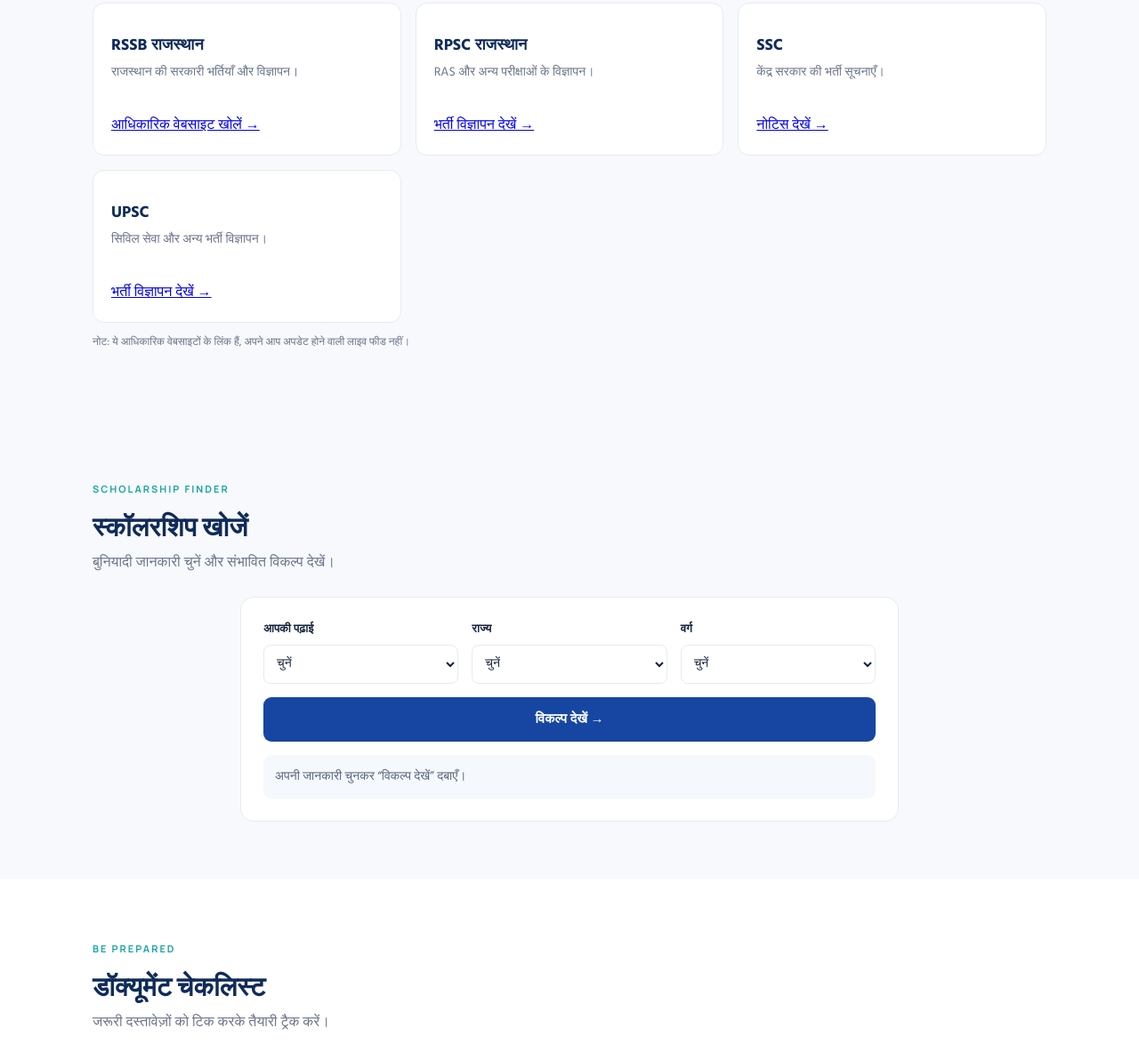
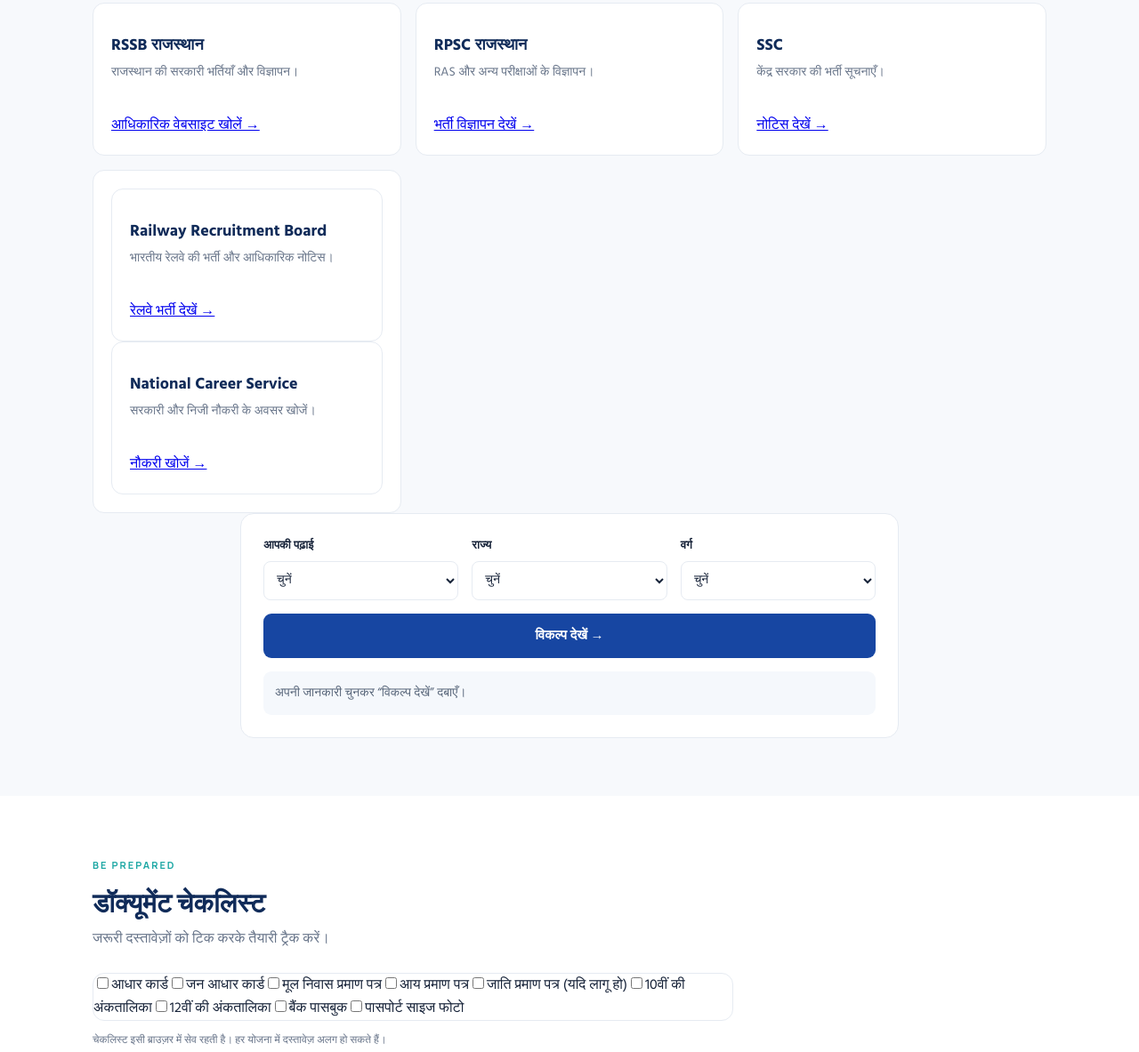
Before and after one commit to poojarathore10082007-spec/formsaathi-ai, a plain HTML site: page index.html in a window 1280 px wide. Shown: the part 1643-2826 px from the top of the page at 89% size. Drawn offline with Linux system fonts and the light colour scheme.

Commit message:
Update index.html

```diff
--- a/index.html
+++ b/index.html
@@ -104,20 +104,23 @@
     </article>
 
     <article class="form-card">
-      <h3>UPSC</h3>
-      <p>सिविल सेवा और अन्य भर्ती विज्ञापन।</p>
-      <a href="https://www.upsc.gov.in/recruitment/recruitment-advertisement" target="_blank" rel="noopener noreferrer">भर्ती विज्ञापन देखें →</a>
-    </article>
-  </div>
+      <article class="form-card">
+  <h3>Railway Recruitment Board</h3>
+  <p>भारतीय रेलवे की भर्ती और आधिकारिक नोटिस।</p>
+  <a href="https://rrb.indianrailways.gov.in/"
+     target="_blank" rel="noopener noreferrer">
+    रेलवे भर्ती देखें →
+  </a>
+</article>
 
-  <p class="muted">नोट: ये आधिकारिक वेबसाइटों के लिंक हैं, अपने आप अपडेट होने वाली लाइव फीड नहीं।</p>
-</section>
-<section class="section tinted" id="scholarship">
-  <div class="section-head">
-    <div>
-      <span class="eyebrow">SCHOLARSHIP FINDER</span>
-      <h2>स्कॉलरशिप खोजें</h2>
-      <p>बुनियादी जानकारी चुनें और संभावित विकल्प देखें।</p>
+<article class="form-card">
+  <h3>National Career Service</h3>
+  <p>सरकारी और निजी नौकरी के अवसर खोजें।</p>
+  <a href="https://www.ncs.gov.in/"
+     target="_blank" rel="noopener noreferrer">
+    नौकरी खोजें →
+  </a>
+</article>
     </div>
   </div>
 
```
